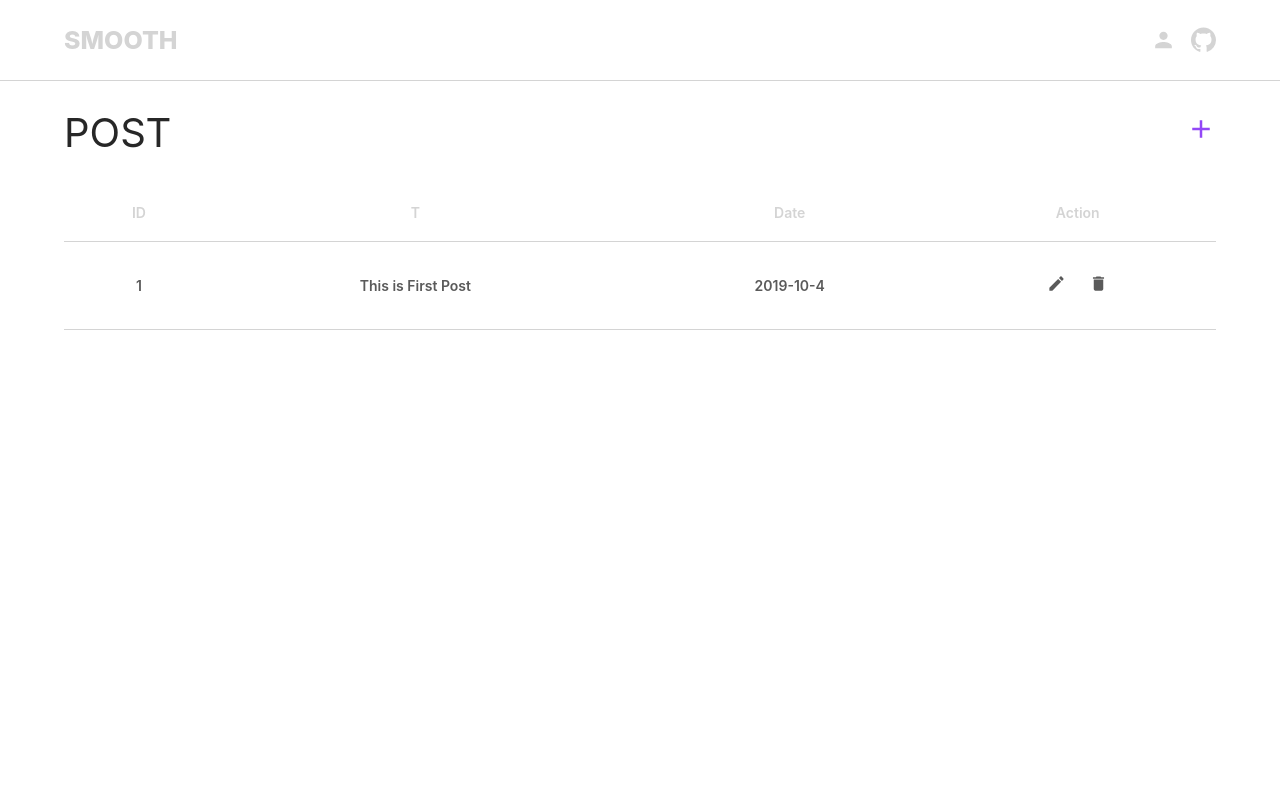
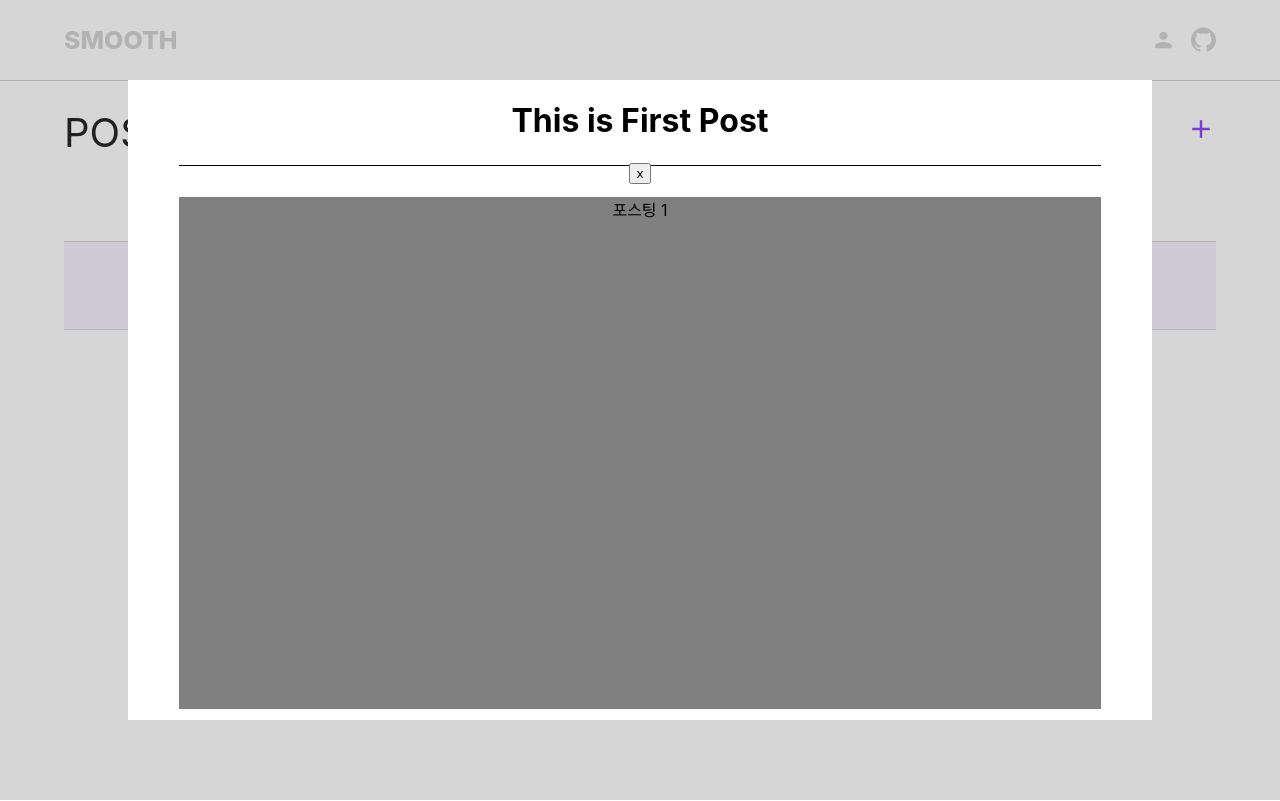
Before and after one commit to smooth97/Blog, a React (Create React App) app: page / in a window 1280 px wide. Both pictures are taken after a click on the icon 1056 px from the left and 283 px from the top of the page. Built offline with nearby package versions, Linux system fonts and the light colour scheme.

Commit message:
description modal

```diff
--- a/src/components/New.jsx
+++ b/src/components/New.jsx
@@ -1,9 +1,9 @@
-import React, { useState } from "react";
+import React, { useState } from 'react';
 import { useSelector, useDispatch } from 'react-redux';
-import { addPosting } from "../store/actions";
-import { Link } from "react-router-dom";
-import { IoMdArrowRoundBack } from "react-icons/io";
-import { MdGetApp } from "react-icons/md";
+import { addPosting } from '../store/actions';
+import { Link } from 'react-router-dom';
+import { IoMdArrowRoundBack } from 'react-icons/io';
+import { MdGetApp } from 'react-icons/md';
 
 const New = () => {
   // redux
@@ -15,26 +15,26 @@ const New = () => {
   // input
   const [inputs, setInputs] = useState({
     title: '',
-    des: ''
+    des: '',
   });
-  const {title, des} = inputs;
+  const { title, des } = inputs;
 
-  const onChange = (e) => {
-    const {value, name} =  e.target;
+  const onChange = e => {
+    const { value, name } = e.target;
     setInputs({
       ...inputs,
-      [name] : value
-    })
-  }
+      [name]: value,
+    });
+  };
 
-  const onSubmit = (e) => {
+  const onSubmit = e => {
     e.preventDefault();
     onCreate(title, des);
     setInputs({
       title: '',
-      des: ''
+      des: '',
     });
-  }
+  };
 
   return (
     <div className="newContainer">
@@ -44,7 +44,7 @@ const New = () => {
             <IoMdArrowRoundBack className="back" />
           </Link>
           <button onSubmit={onSubmit}>
-          <MdGetApp className="save"/>
+            <MdGetApp className="save" />
           </button>
         </div>
         <div className="titleContainer">
@@ -61,7 +61,14 @@ const New = () => {
           </label>
         </div>
         <div className="desContainer">
-            <textarea name="des" cols="30" rows="10" required value={des} onChange={onChange}></textarea>
+          <textarea
+            name="des"
+            cols="30"
+            rows="10"
+            required
+            value={des}
+            onChange={onChange}
+          ></textarea>
         </div>
       </form>
     </div>
--- a/src/container/Item.jsx
+++ b/src/container/Item.jsx
@@ -1,36 +1,49 @@
 import React, { useState } from 'react';
-import { MdModeEdit } from "react-icons/md";
-import { MdDelete } from "react-icons/md";
+import { MdModeEdit } from 'react-icons/md';
+import { MdDelete } from 'react-icons/md';
 import Confirm from './Confirm';
+import Modal from './Modal';
 
-const Item = React.memo(function Item({ post, date, onToggle}) {
-
+const Item = React.memo(function Item({ post, date, onToggle }) {
+  const [modal, setModal] = useState(false);
   const [open, setOpen] = useState(false);
 
+  // Modal
+  const openModal = () => {
+    setModal(true);
+  };
+
+  const closeModal = () => {
+    setModal(false);
+  };
+
+  // Confirm
   const remove = () => {
-        onToggle(post.id)
-    }
+    onToggle(post.id);
+  };
 
   const onClick = () => {
     setOpen(true);
-    }
+  };
 
   const close = () => {
     setOpen(false);
-    }
+  };
 
   return (
     <div className="itemContainer">
+      <div className="modalOpen" onClick={openModal}></div>
       <h2 className="id">{post.id}</h2>
       <h2 className="title">{post.title}</h2>
       <h2 className="date">{date}</h2>
       <h2 className="action edit">
-                <MdModeEdit className="icon"/>
-                <MdDelete className="icon" onClick={onClick}/>
+        <MdModeEdit className="icon" onClick={openModal} />
+        <MdDelete className="icon" onClick={onClick} />
       </h2>
-            <Confirm post={post} open={open} remove={remove} close={close}/>
+      <Confirm post={post} open={open} remove={remove} close={close} />
+      <Modal post={post} modal={modal} close={closeModal} />
     </div>
-    )
-})
+  );
+});
 
 export default Item;
--- /dev/null
+++ b/src/container/Modal.jsx
@@ -0,0 +1,25 @@
+import React from 'react';
+
+const Modal = ({ post, modal, close }) => {
+  return (
+    <React.Fragment>
+      {modal ? (
+        <React.Fragment>
+          <div className="modal-container">
+            <div className="modal">
+              <div className="title">
+                <h1>{post.title}</h1>
+                <button onClick={close}>x</button>
+              </div>
+              <div className="des">
+                <p>{post.description}</p>
+              </div>
+            </div>
+          </div>
+        </React.Fragment>
+      ) : null}
+    </React.Fragment>
+  );
+};
+
+export default Modal;
--- a/src/static/scss/components/item.scss
+++ b/src/static/scss/components/item.scss
@@ -6,12 +6,20 @@
     border-bottom: 1px solid $color-light-gray;
     align-items: center;
     text-align: center;
+    position: relative;
+
+    .modalOpen {
+        width: 80%;
+        height: 100%;
+        position: absolute;
+    }
 
     h2 {
         font-size: 14px;
         font-weight: 600;
         color: $color-gray;
     }
+
     @include h2-style;
 
     .icon {
--- /dev/null
+++ b/src/static/scss/components/modal.scss
@@ -0,0 +1,33 @@
+.modal-container {
+    position: fixed;
+    top: 0;
+    left: 0;
+    bottom: 0;
+    right: 0;
+    background: rgba(0, 0, 0, 0.16);
+
+    .modal {
+        position: fixed;
+        top: 50%;
+        left: 50%;
+        transform: translate(-50%, -50%);
+        width: 80vw;
+        height: 80vh;
+        background: white;
+
+        .title {
+            width: 90%;
+            height: 10%;
+            margin: auto;
+            border-bottom: 1px solid black;
+        }
+
+        .des {
+            width: 90%;
+            height: 80%;
+            margin: auto;
+            margin-top: 3%;
+            background: gray;
+        }
+    }
+}
--- a/src/static/scss/styles.scss
+++ b/src/static/scss/styles.scss
@@ -6,7 +6,8 @@
 @import './components/post.scss';
 @import './components/new.scss';
 @import './components/form.scss';
-@import './components/Confirm.scss';
+@import './components/confirm.scss';
+@import './components/modal.scss';
 
 p {
     padding: 0;
```
Also changed, not shown: src/components/Posts.jsx (+11 -7 lines), 2 other files (tests, documents, lock files or other folders). Lines whose indentation alone changed are shown as unchanged.
